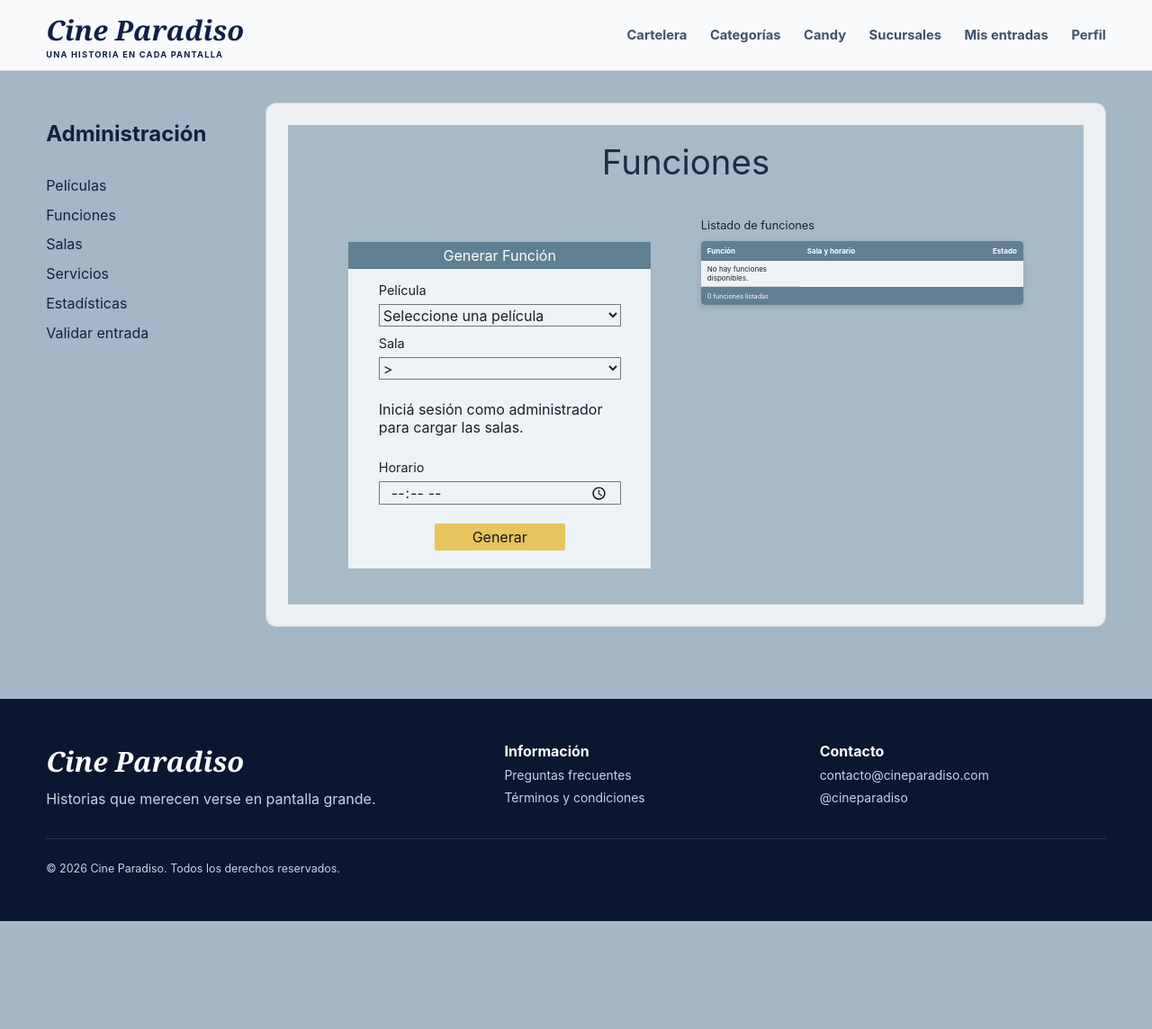
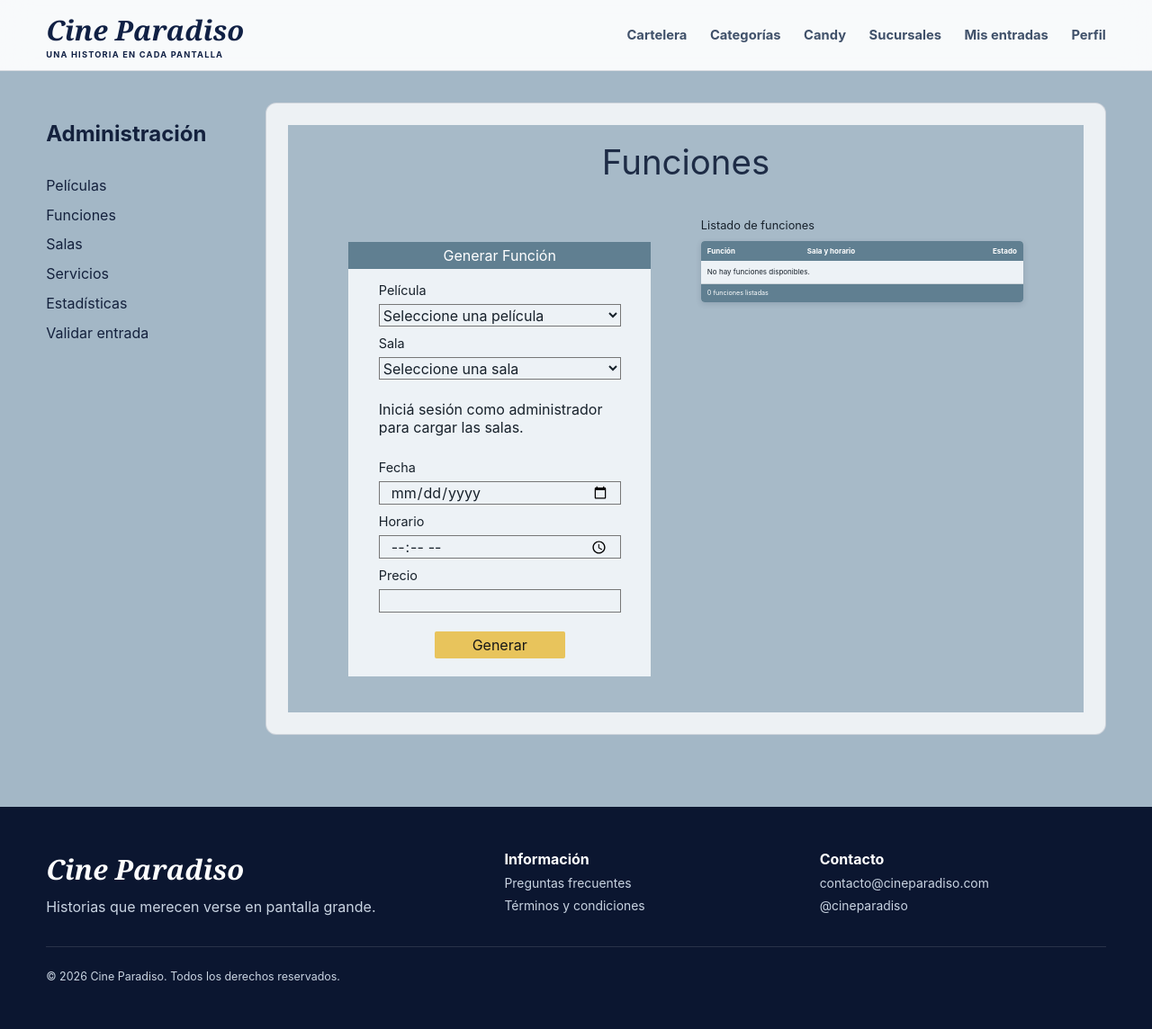
Before and after one commit to Kuperph7/cine-paradiso-web, a Flask app: page /admin/funciones in a window 1280 px wide. Shown: the whole page at 90% size. Before the commit the page ends 1024 px from the top, so only its background shows below. Run offline with Flask 3, Linux system fonts and the light colour scheme; data that the repository does not hold is empty.

Commit message:
feat: integrar creacion de funciones con POST (#76)

```diff
--- a/app/routes/admin.py
+++ b/app/routes/admin.py
@@ -1,6 +1,10 @@
-from flask import Blueprint, render_template, session
+from datetime import datetime
+from zoneinfo import ZoneInfo
+
+from flask import Blueprint, render_template, session, request
 from requests.exceptions import RequestException
-from app.services.api_client import api_get
+
+from app.services.api_client import api_get,api_post
 
 admin_bp = Blueprint("admin", __name__, url_prefix="/admin")
 
@@ -10,15 +14,64 @@ def peliculas():
     return render_template("administrador/peliculas.html")
 
 
-@admin_bp.get("/funciones")
+@admin_bp.route("/funciones", methods=["GET", "POST"])
 def funciones():
     funciones = []
     peliculas = []
     salas = []
     mensaje_error = None
     mensaje_salas = None
+    mensaje_accion = None
 
     token = session.get("token")
+
+    if request.method == "POST":
+        if not token:
+            mensaje_accion = "Tenés que iniciar sesión como administrador."
+        else:
+            try:
+                pelicula_id = int(request.form.get("pelicula_id", ""))
+                sala_id = int(request.form.get("sala_id", ""))
+                precio = int(request.form.get("precio", ""))
+
+                fecha = request.form.get("fecha", "")
+                horario = request.form.get("horario", "")
+
+                fecha_hora = datetime.fromisoformat(
+                    f"{fecha}T{horario}"
+                ).replace(
+                    tzinfo=ZoneInfo("America/Argentina/Buenos_Aires")
+                )
+
+                if pelicula_id <= 0 or sala_id <= 0 or precio < 0:
+                    raise ValueError("Datos inválidos")
+
+                datos_funcion = {
+                    "pelicula_id": pelicula_id,
+                    "sala_id": sala_id,
+                    "fecha_hora": fecha_hora.isoformat(timespec="seconds"),
+                    "precio": precio
+                }
+
+                respuesta_creacion = api_post(
+                    "/funciones",
+                    json=datos_funcion,
+                    headers={"Authorization": f"Bearer {token}"}
+                )
+
+                if respuesta_creacion.status_code == 201:
+                    mensaje_accion = "Función creada correctamente."
+                elif respuesta_creacion.status_code in (401, 403):
+                    mensaje_accion = "No tenés permisos para crear funciones."
+                else:
+                    mensaje_accion = "No se pudo crear la función."
+
+            except ValueError:
+                mensaje_accion = "Revisá los datos ingresados."
+
+            except RequestException:
+                mensaje_accion = "No fue posible conectar con la API."
+
 
     try:
         respuesta = api_get("/funciones")
@@ -68,7 +121,8 @@ def funciones():
         peliculas=peliculas,
         salas=salas,
         mensaje_salas=mensaje_salas,
-        mensaje_error=mensaje_error
+        mensaje_error=mensaje_error,
+        mensaje_accion=mensaje_accion
     )
 
 
--- a/app/templates/administrador/funciones.html
+++ b/app/templates/administrador/funciones.html
@@ -11,14 +11,17 @@
     <div class="funciones-layout">
         <section class="funcion-form-card" aria-labelledby="generar-title">
             <h2 id="generar-title">Generar Función</h2>
+            {% if mensaje_accion %}
+                <p>{{ mensaje_accion }}</p>
+            {% endif %}
 
-            <form class="funcion-form">
+            <form class="funcion-form" method="post">
                 <label for="pelicula">Película</label>
-                <select id="pelicula" name="pelicula_id">
+                <select id="pelicula" name="pelicula_id" required>
                     <option value = "">Seleccione una película</option>
 
                     {% for pelicula in peliculas|default([]) %}
-                        <option value=""{{ pelicula.id }}>
+                        <option value="{{ pelicula.id }}">
                             {{ pelicula.titulo }}
                         </option>
                     {% endfor %}
@@ -26,9 +29,8 @@
 
                 <label for="sala">Sala</label>
 
-                <select id="sala" name="sala_id">
-                    <option value=""Seleccione una sala</option>>
-
+                <select id="sala" name="sala_id" required>
+                    <option value="">Seleccione una sala</option>
                     {% for sala in salas|default([]) %}
                         <option value="{{ sala.id }}">
                             {{ sala.nombre }}
@@ -38,10 +40,17 @@
                 {% if mensaje_salas %}
                     <p>{{ mensaje_salas }}</p>
                 {% endif %}
+
+                <label for="fecha">Fecha</label>
+                <input id="fecha" name="fecha" type="date" required>
+
                 <label for="horario">Horario</label>
-                <input id="horario" type="time">
+                <input id="horario" name="horario" type="time" required>
 
-                <button type="button">Generar</button>
+                <label for="precio">Precio</label>
+                <input id="precio" name="precio" type="number" min="0" step="1" required>
+
+                <button type="submit">Generar</button>
             </form>
         </section>
 
@@ -77,7 +86,7 @@
                         </tr>
                         {% else %}
                         <tr>
-                            <td colspan=""3>
+                            <td colspan="3">
                                 {% if mensaje_error %}
                                     {{ mensaje_error }}
                                 {% else %}
```
Also changed, not shown: tests/test_pages.py (+114 -0 lines).
